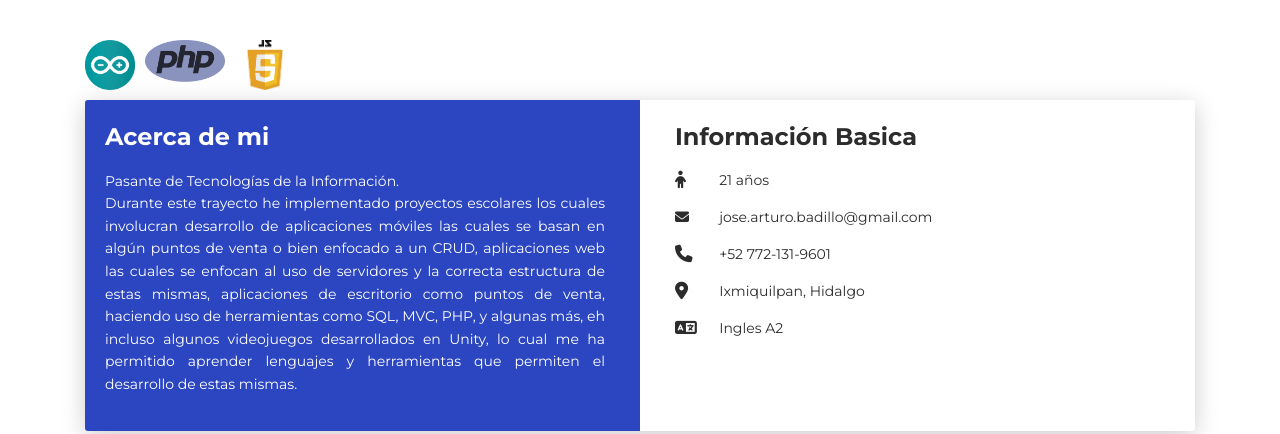
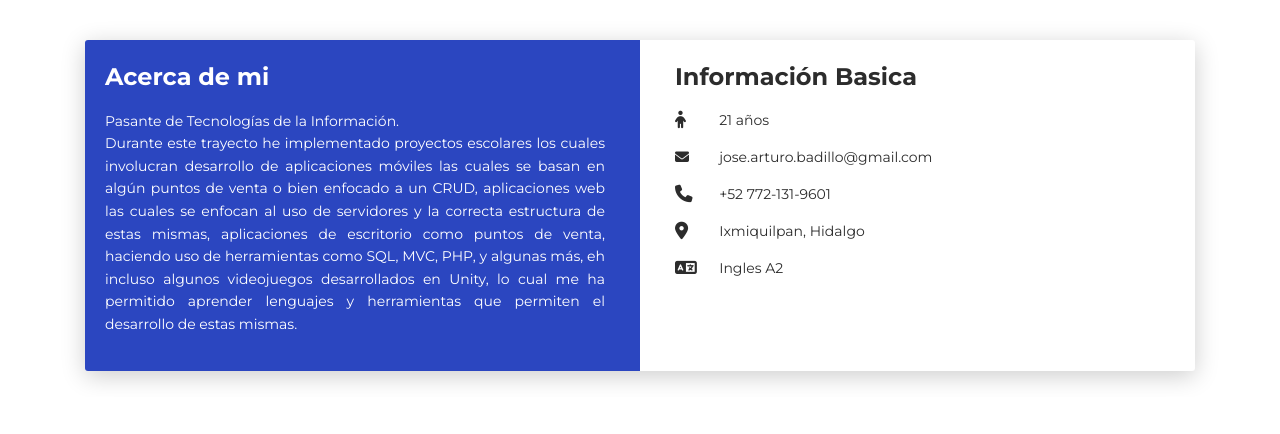
Before and after one commit to JoseArturoBadillo1/CV_BadilloOlguinJoseArturo, a plain HTML site: page index.html in a window 1280 px wide. Shown: the part 580-1014 px from the top of the page. Drawn offline with nearby package versions, Linux system fonts and the light colour scheme; some packages are replaced by stand-ins of ours; a script that the page names is missing.

Commit message:
Update index

```diff
--- a/index.html
+++ b/index.html
@@ -81,10 +81,6 @@
 
 <div class="section" id="informacion">
   <div class="container">
-  <div class="giro"><img src="images/arduino.png" alt=""></div>
-  <div class="giro2"><img src="images/php.png" alt=""></div>
-  <div class="giro3"><img src="images/logoJava.png" alt=""></div>
-  <div class="giro4"><img src="images/Visual-Studio-Logo.png" alt=""></div>
     <div class="card" data-aos="fade-up" data-aos-offset="10">
       <div class="row">
         <div class="col-lg-6 col-md-12 text-white caja1">
```
